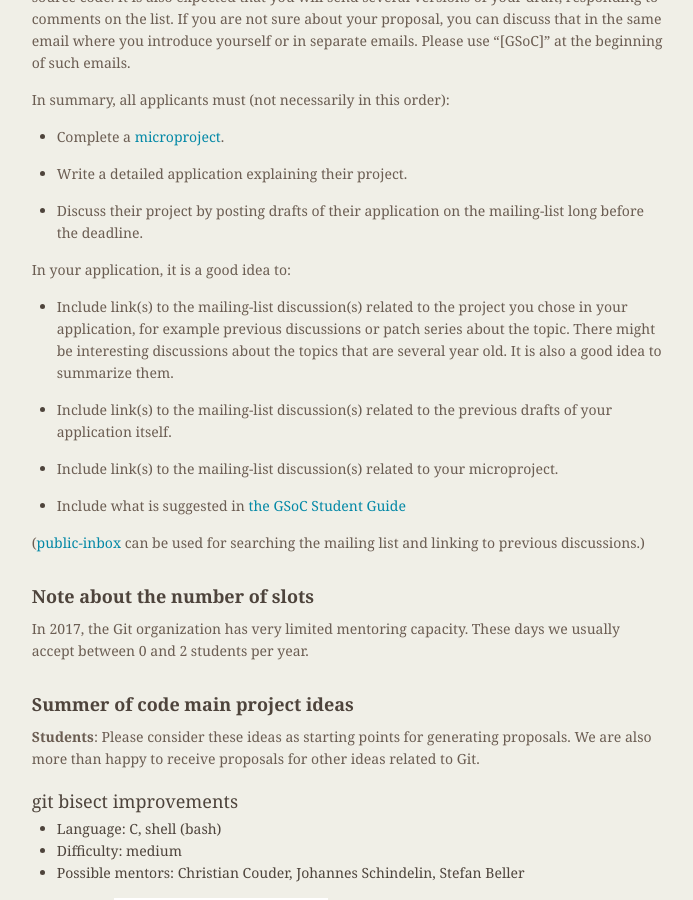
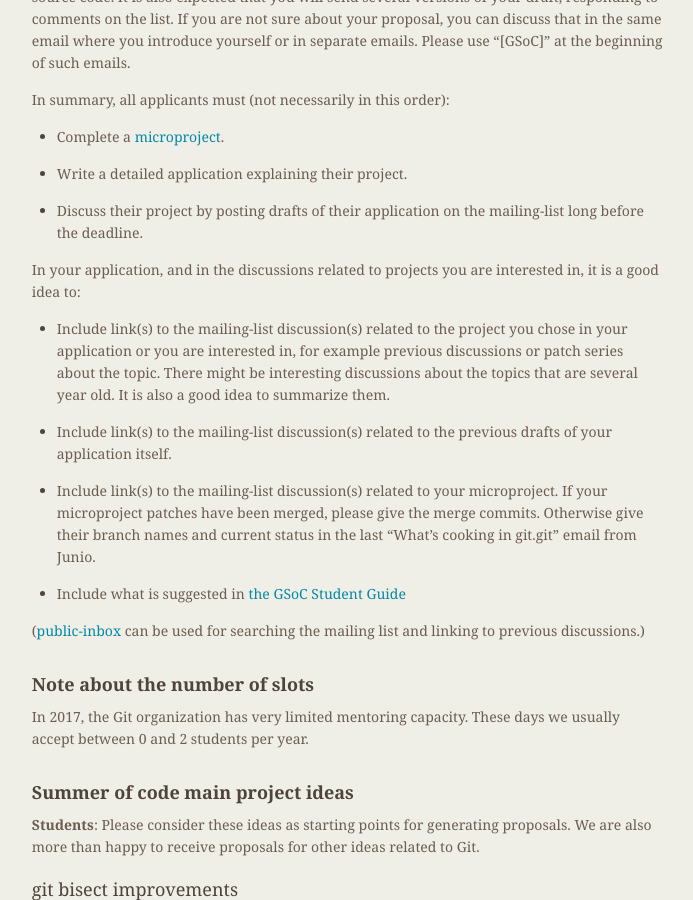
Before and after one commit to git/git.github.io, a Jekyll site: the page built from SoC-2017-Ideas.md, in a window 1280 px wide and 900 px high, scrolled down 835 px. Shown: the whole window, without its empty margins (419-1112 px from the left). Built offline with Jekyll 4.4.1, drawn with Linux system fonts in a browser that asks for light colours.

Commit message:
SoC-2017-Ideas: improvements related to project discussions

```diff
--- a/SoC-2017-Ideas.md
+++ b/SoC-2017-Ideas.md
@@ -70,19 +70,23 @@
 * Discuss their project by posting drafts of their application on the
   mailing-list long before the deadline.
 
-In your application, it is a good idea to:
+In your application, and in the discussions related to projects you
+are interested in, it is a good idea to:
 
 * Include link(s) to the mailing-list discussion(s) related to the
-  project you chose in your application, for example previous
-  discussions or patch series about the topic. There might be
-  interesting discussions about the topics that are several year old.
-  It is also a good idea to summarize them.
+  project you chose in your application or you are interested in, for
+  example previous discussions or patch series about the topic. There
+  might be interesting discussions about the topics that are several
+  year old. It is also a good idea to summarize them.
 
 * Include link(s) to the mailing-list discussion(s) related to the
   previous drafts of your application itself.
 
 * Include link(s) to the mailing-list discussion(s) related to your
-  microproject.
+  microproject. If your microproject patches have been merged, please
+  give the merge commits. Otherwise give their branch names and
+  current status in the last "What's cooking in git.git" email from
+  Junio.
 
 * Include what is suggested in
   [the GSoC Student Guide](http://write.flossmanuals.net/gsocstudentguide/writing-a-proposal/)
```
